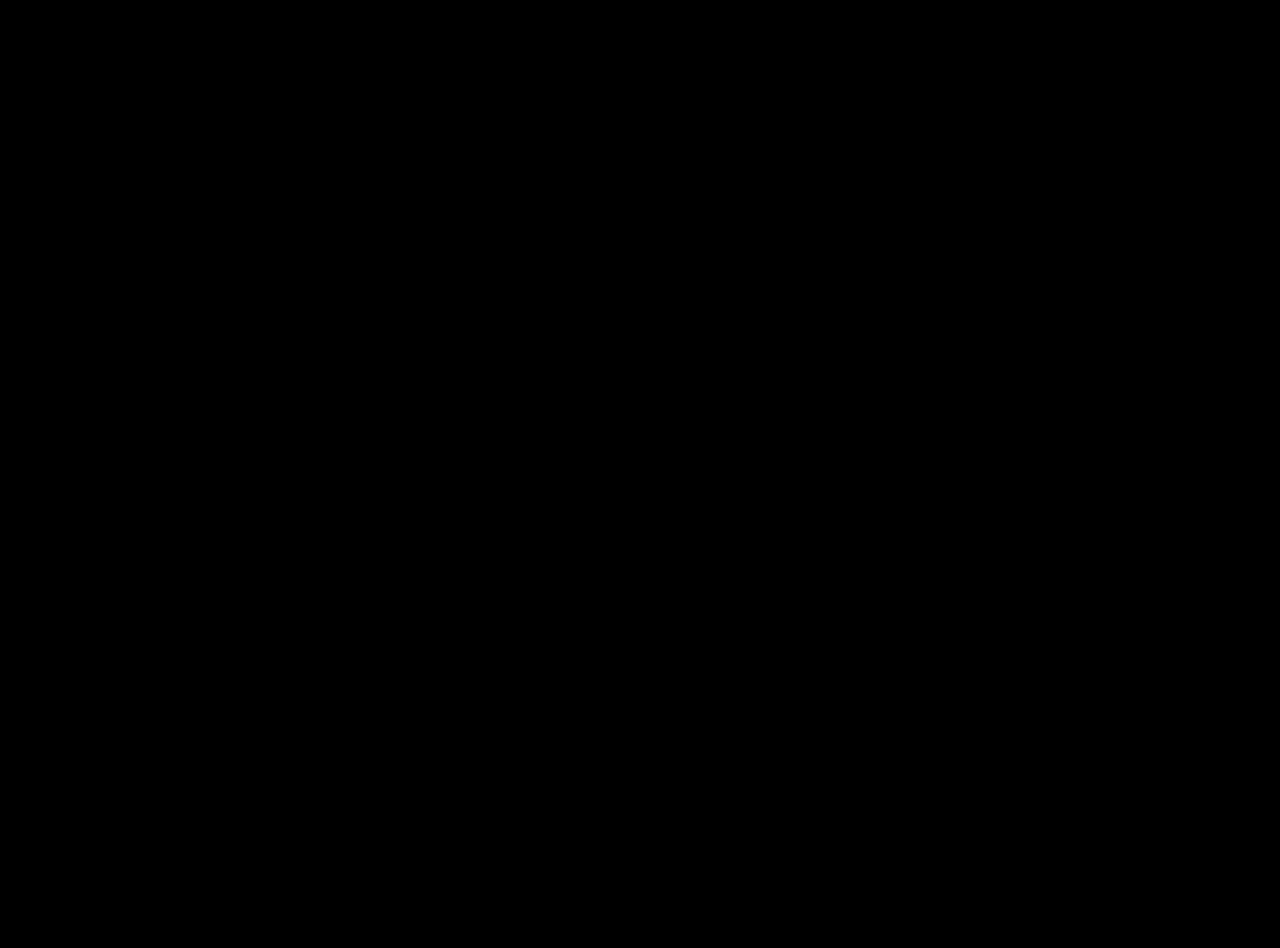
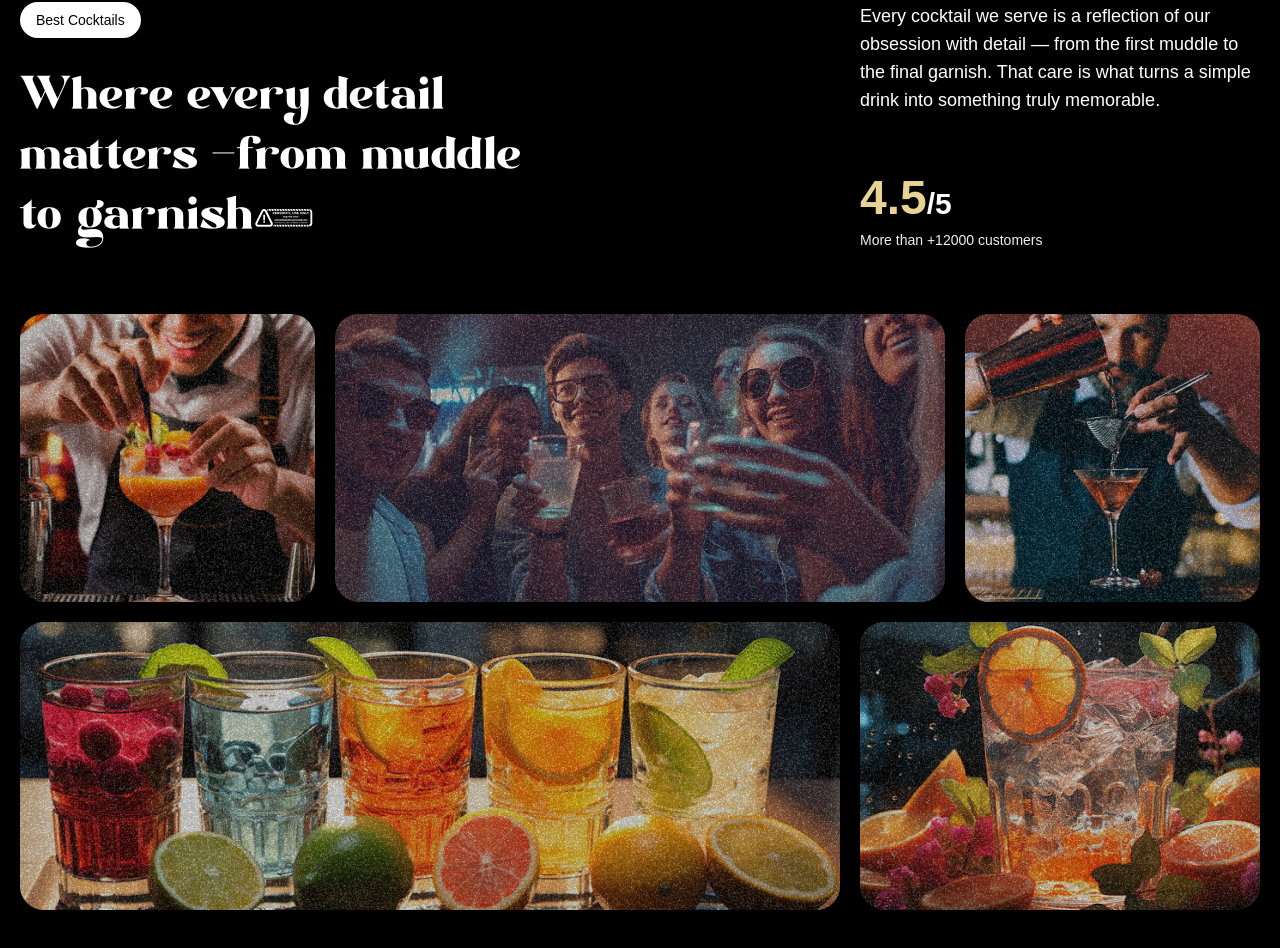
Before and after one commit to KuzAnton8335/gsap_coctails, a React (Vite) app: page / in a window 1280 px wide. Shown: the part 1710-2658 px from the top of the page. Before the commit the page ends 1600 px from the top, so only its background shows below. Built offline with nearby package versions, Linux system fonts and the light colour scheme; a web font is replaced by a local one.

Commit message:
about sections

```diff
--- a/src/App.jsx
+++ b/src/App.jsx
@@ -3,6 +3,7 @@
 import {Navbar} from './components/Navbar';
 import {Hero} from './components/Hero';
 import {Cocktails} from './components/Coctails';
+import {About} from './components/About';
 
 gsap.registerPlugin(ScrollTrigger,SplitText)
 
@@ -12,6 +13,7 @@
       <Navbar />
       <Hero/>
       <Cocktails/>
+      <About/>
     </main>
   )
 }
--- /dev/null
+++ b/src/components/About.jsx
@@ -0,0 +1,88 @@
+import {useGSAP} from "@gsap/react";
+import gsap from "gsap";
+import { SplitText } from "gsap/all";
+
+export const About = () => {
+  useGSAP(() => {
+    const titleSplit = SplitText.create('#about h2', { type: 'words' });
+
+    const scrollTimline = gsap.timeline({
+      scrollTrigger: {
+        trigger: '#about',
+        start: 'top center',
+      }
+    })
+
+    scrollTimline.from(titleSplit.words, {
+      opacity: 0,
+      duration: 1,
+      yPercent: 100,
+      ease: 'expo.out',
+      stagger: 0.02,
+    })
+      .from('.top-grid div, .bottom-grid div', {
+        opacity: 0,
+        duration: 1,
+        yPercent: 100,
+        stagger: 0.04,
+        ease: 'power1.inOut'
+      },
+    "-=0.5")
+  })
+
+
+  return (
+    <div id="about">
+      <div className="mb-16 md:px-0 px-5">
+        <div className="content">
+          <div className="md:col-span-8">
+            <p className="badge">Best Cocktails</p>
+            <h2>Where every detail matters <span className="text-white">-</span>
+            from muddle to garnish.</h2>
+          </div>
+          <div className="sub-content">
+            <p>Every cocktail we serve is a reflection of our obsession with detail — from the first muddle to the final garnish.
+              That care is what turns a simple drink into something truly memorable. </p>
+
+            <div>
+              <p className="md:text-3xl text-xl font-bold">
+                <span>4.5</span>/5
+              </p>
+              <p className="text-sm text-white-100">
+                More than +12000 customers
+              </p>
+            </div>
+          </div>
+        </div>
+      </div>
+
+      <div className="top-grid">
+        <div className="md:col-span-3">
+          <div className="noisy"/>
+            <img src="/images/abt1.png" alt="grid-img-1" />
+        </div>
+
+        <div className="md:col-span-6">
+          <div className="noisy"/>
+            <img src="/images/abt2.png" alt="grid-img-2" />
+        </div>
+
+        <div className="md:col-span-3">
+          <div className="noisy"/>
+            <img src="/images/abt5.png" alt="grid-img-5" />
+        </div>
+      </div>
+      <div className="bottom-grid">
+        <div className="md:col-span-8">
+          <div className="noisy"/>
+            <img src="/images/abt3.png" alt="grid-img-3" />
+        </div>
+
+        <div className="md:col-span-4">
+          <div className="noisy"/>
+            <img src="/images/abt4.png" alt="grid-img-4" />
+        </div>
+      </div>
+    </div>
+  )
+}
```
